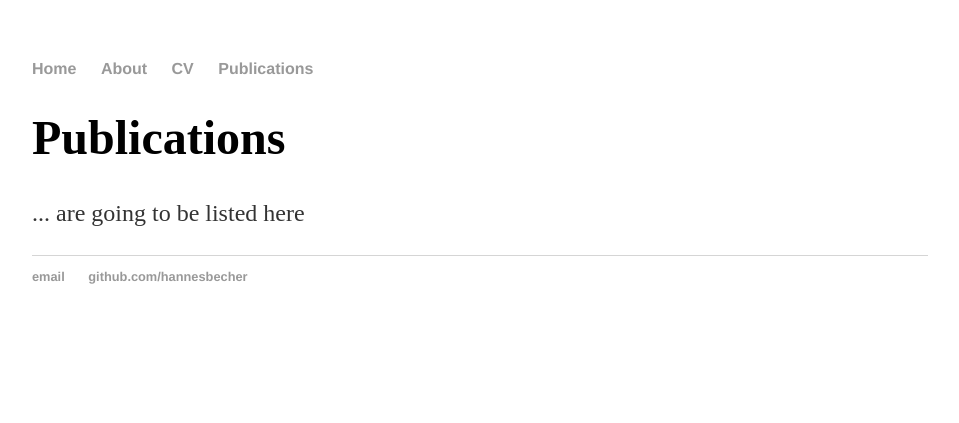
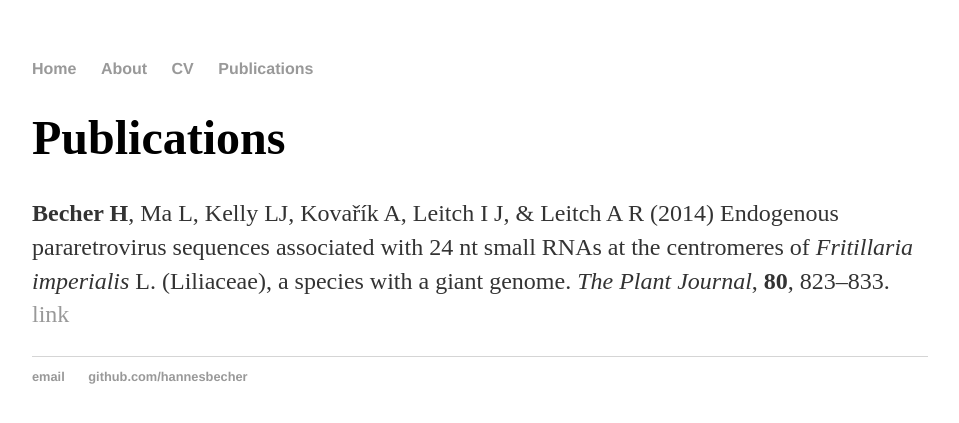
Before and after one commit to hannesbecher/hannesbecher.github.io, a Jekyll site: the page built from publications/index.html, in a window 1280 px wide. Shown: the top 423 px of the page, without its empty margins (160-1119 px from the left). Built offline with Jekyll 4.4.1, drawn with Linux system fonts in a browser that asks for light colours.

Commit message:
Update index.html

```diff
--- a/publications/index.html
+++ b/publications/index.html
@@ -5,5 +5,6 @@ title: Hannes Becher - Publications
 
     		<div class="blurb">
         		<h1>Publications</h1>
-				        <p>... are going to be listed here</p>
+			<p><strong>Becher H</strong>, Ma L, Kelly LJ, Kovařík A, Leitch I J, & Leitch A R (2014) Endogenous pararetrovirus sequences associated with 24 nt small RNAs at the centromeres of <em>Fritillaria imperialis</em> L. (Liliaceae), a species with a giant genome. <em>The Plant Journal</em>, <strong>80</strong>, 823–833. <a href=dx.doi.org/10.1111/tpj.12673> link </a>
+
     		</div><!-- /.blurb -->
```
